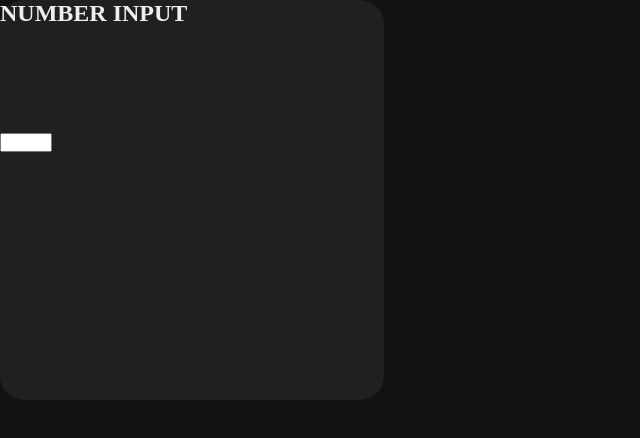
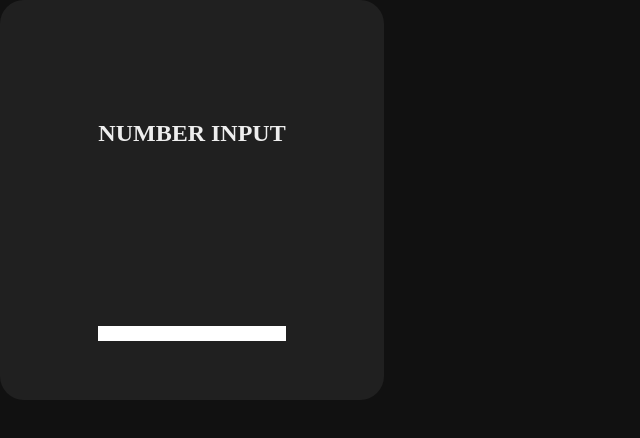
Before and after one commit to D3BAS1SH/Race-To-100, a React (Vite) app: page / in a window 1280 px wide. Shown: the top 438 px of the page, without its empty margins (0-640 px from the left). Built offline with nearby package versions, Linux system fonts and the light colour scheme.

Commit message:
Little changes

```diff
--- a/src/components/User.jsx
+++ b/src/components/User.jsx
@@ -8,7 +8,7 @@ const User = () => {
             <h1>NUMBER INPUT</h1>
         </div>
         <div className='InputSection'>
-            <input type='number' min={1} max={10} step={1}/>
+            <input type='number' min={1} max={10} />
         </div>
     </section>
   )
--- a/src/components/User.scss
+++ b/src/components/User.scss
@@ -5,6 +5,31 @@ section{
     border: none;
     border-radius: 1.5rem;
     display: grid;
-    grid-template-rows: repeat(3,1fr);
+    grid-template-rows: 2fr 1fr;
+    align-items: center;
+    justify-content: center;
+    // text-align: center;
+    .TitleSection{
+        display: flex;
+        align-items: center;
+        justify-content: center;
+        text-align: center;
+        // grid-row: 2/3;
+    }
+    .InputSection{
+        display: flex;
+        align-items: center;
+        justify-content: center;
+        input::-webkit-inner-spin-button,::-webkit-outer-spin-button{
+            -webkit-appearance: none;
+        }
+        input{
+            width: 100%;
+            border:0;
+            margin: 0;
+            border: none;
 
+        }
+        // grid-row: 3/3;
+    }
 }
```
